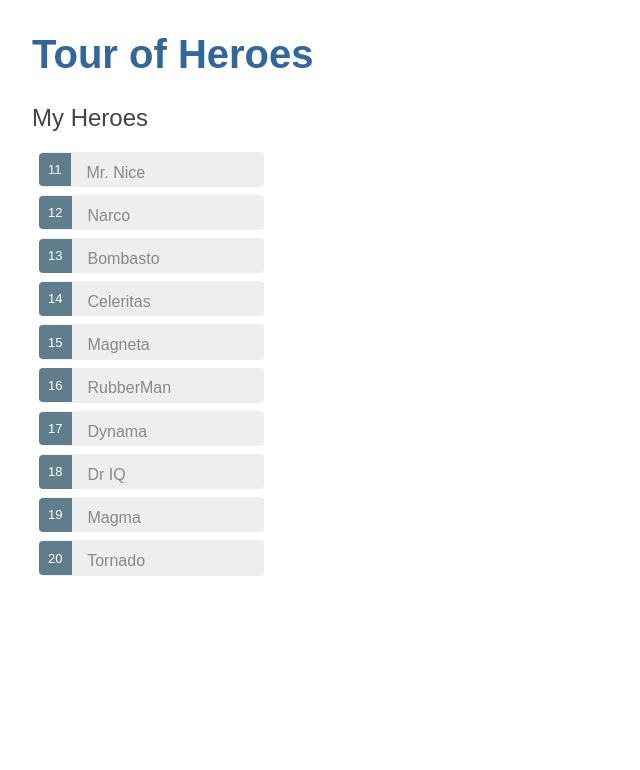
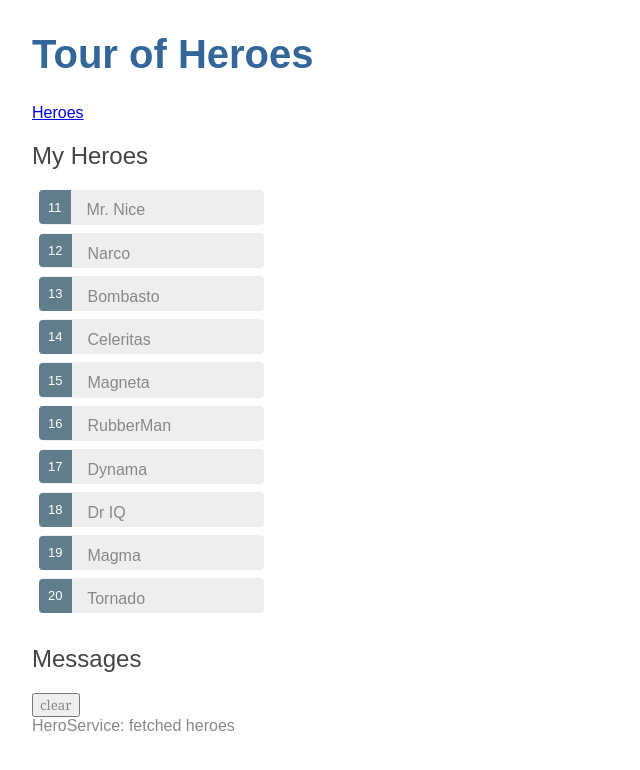
Before and after one commit to michael-basweti/Hero-Angular, an Angular app: page /heroes in a window 1280 px wide. Before the commit this address led to /. Shown: the top 770 px of the page, without its empty margins (0-640 px from the left). Built offline with nearby package versions, Linux system fonts and the light colour scheme.

Commit message:
add router and nav bar

```diff
--- a/src/app/app-routing.module.ts
+++ b/src/app/app-routing.module.ts
@@ -1,7 +1,10 @@
 import { NgModule } from '@angular/core';
 import { Routes, RouterModule } from '@angular/router';
+import { HeroesComponent } from './heroes/heroes.component';
 
-const routes: Routes = [];
+const routes: Routes = [
+  {path: 'heroes', component:HeroesComponent}
+];
 
 @NgModule({
   imports: [RouterModule.forRoot(routes)],
--- a/src/app/app.component.html
+++ b/src/app/app.component.html
@@ -1,2 +1,6 @@
 <h1>{{ title }}</h1>
-<app-heroes></app-heroes>
+<nav>
+    <a routerLink="/heroes">Heroes</a>
+  </nav>
+<router-outlet></router-outlet>
+<app-messages></app-messages>
--- a/src/app/hero.service.ts
+++ b/src/app/hero.service.ts
@@ -1,6 +1,7 @@
 import { Injectable } from '@angular/core';
 import { Hero } from './hero';
 import { HEROES } from './mock-heroes';
+import { MessageService } from './message.service';
 import { Observable, of } from 'rxjs';
 
 @Injectable({
@@ -8,9 +9,11 @@ import { Observable, of } from 'rxjs';
 })
 export class HeroService {
 
-  constructor() { }
+  constructor(private messageService: MessageService) { }
 
   getHeroes(): Observable<Hero[]> {
+    // TODO: send the message _after_ fetching the heroes
+    this.messageService.add('HeroService: fetched heroes');
     return of(HEROES);
   }
 
--- /dev/null
+++ b/src/app/message.service.ts
@@ -0,0 +1,16 @@
+import { Injectable } from '@angular/core';
+
+@Injectable({
+  providedIn: 'root',
+})
+export class MessageService {
+  messages: string[] = [];
+
+  add(message: string) {
+    this.messages.push(message);
+  }
+
+  clear() {
+    this.messages = [];
+  }
+}
--- a/src/app/messages/messages.component.html
+++ b/src/app/messages/messages.component.html
@@ -1,3 +1,8 @@
-<p>
-  messages works!
-</p>
+<div *ngIf="messageService.messages.length">
+
+  <h2>Messages</h2>
+  <button class="clear"
+          (click)="messageService.clear()">clear</button>
+  <div *ngFor='let message of messageService.messages'> {{message}} </div>
+
+</div>
--- a/src/app/messages/messages.component.ts
+++ b/src/app/messages/messages.component.ts
@@ -1,4 +1,5 @@
 import { Component, OnInit } from '@angular/core';
+import { MessageService } from '../message.service';
 
 @Component({
   selector: 'app-messages',
@@ -7,7 +8,7 @@ import { Component, OnInit } from '@angular/core';
 })
 export class MessagesComponent implements OnInit {
 
-  constructor() { }
+  constructor(public messageService: MessageService) {}
 
   ngOnInit() {
   }
```
Also changed, not shown: 1 other file (tests, documents, lock files or other folders).
